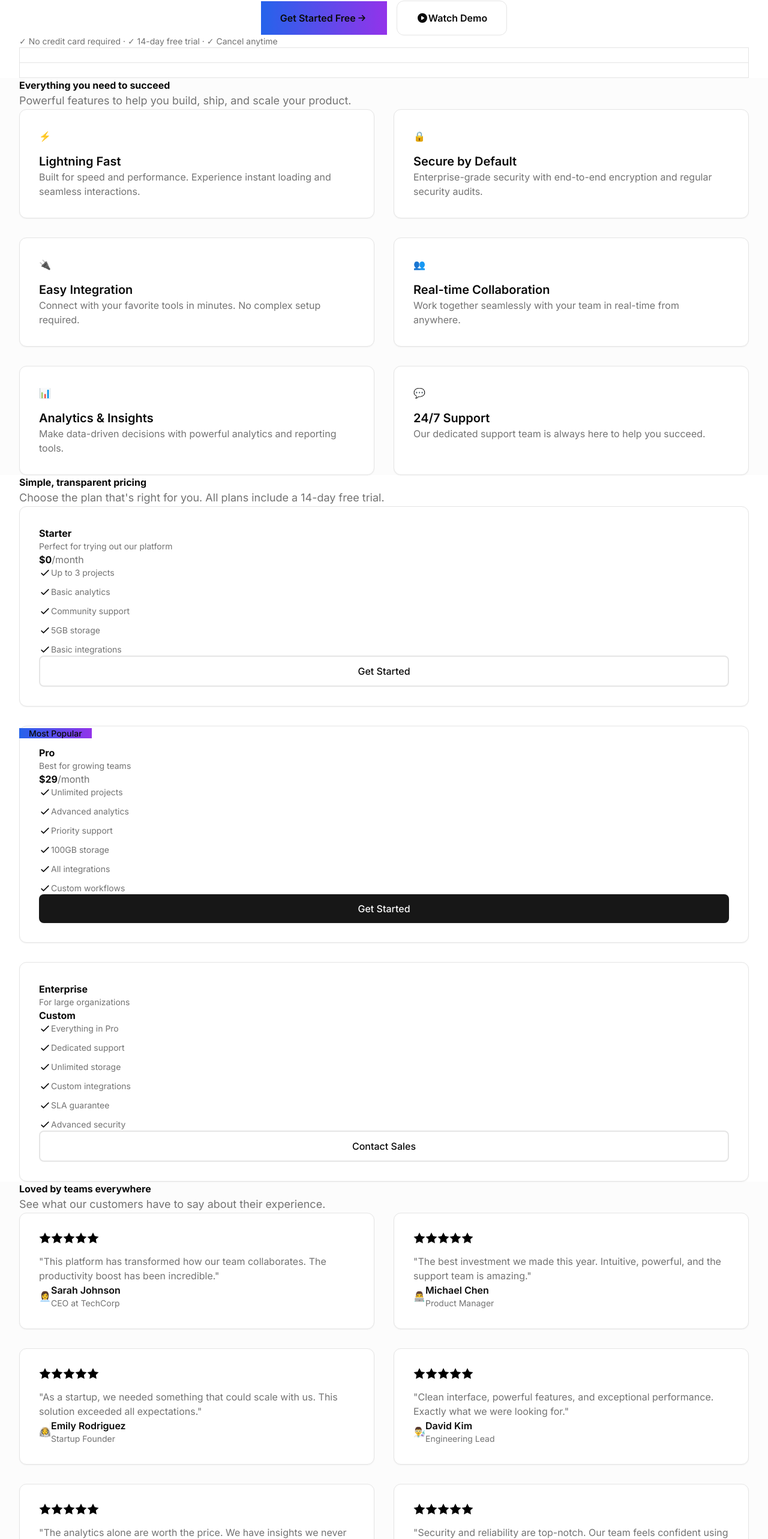
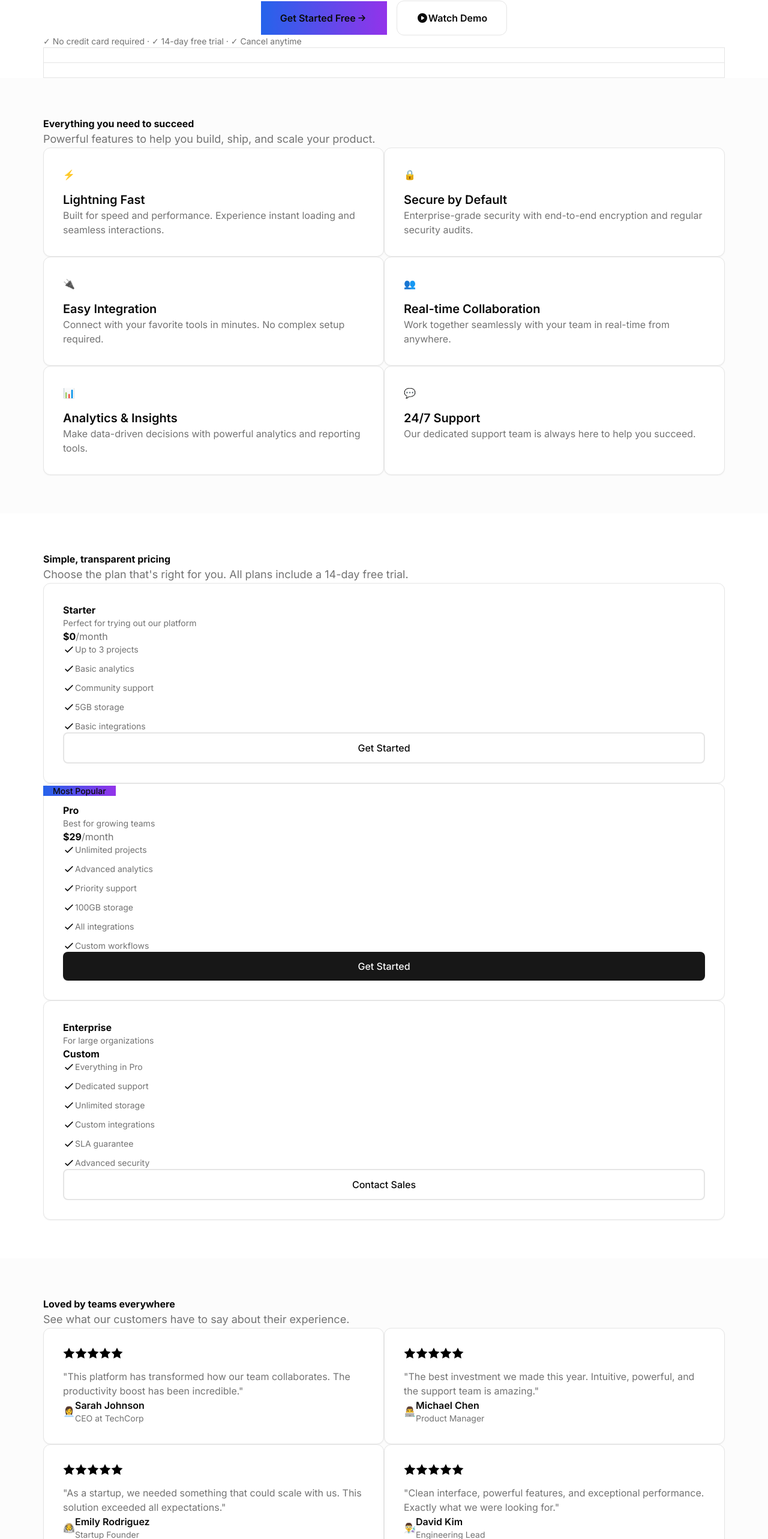
Before and after one commit to alielbasuonyy/saasify-landing-page, a Next.js app: page / in a window 1280 px wide. Shown: the part 192-2758 px from the top of the page at 60% size. Built offline with nearby package versions, Linux system fonts and the light colour scheme.

Commit message:
style: improve vertical spacing system with consistent rhythm

```diff
--- a/components/Container.tsx
+++ b/components/Container.tsx
@@ -7,7 +7,7 @@ interface ContainerProps {
 
 export default function Container({ children, className = '' }: ContainerProps) {
   return (
-    <div className={`mx-auto w-full max-w-7xl px-4 sm:px-6 lg:px-8 ${className}`}>
+    <div className={`mx-auto w-full max-w-[1200px] px-4 sm:px-6 lg:px-8 ${className}`}>
       {children}
     </div>
   );
--- a/sections/Features.tsx
+++ b/sections/Features.tsx
@@ -60,7 +60,7 @@ const itemVariants = {
 
 export default function Features() {
   return (
-    <section id="features" className="py-24 sm:py-32 bg-muted/30">
+    <section id="features" className="py-16 sm:py-28 bg-muted/30">
       <Container>
         <div className="mx-auto max-w-2xl text-center">
           <motion.h2
@@ -84,7 +84,7 @@ export default function Features() {
         </div>
 
         <motion.div
-          className="mt-20 grid gap-8 sm:grid-cols-2 lg:grid-cols-3"
+          className="mt-20 grid gap-10 sm:grid-cols-2 lg:grid-cols-3"
           variants={containerVariants}
           initial="hidden"
           whileInView="visible"
--- a/sections/Pricing.tsx
+++ b/sections/Pricing.tsx
@@ -72,7 +72,7 @@ const itemVariants = {
 
 export default function Pricing() {
   return (
-    <section id="pricing" className="py-24 sm:py-32">
+    <section id="pricing" className="py-16 sm:py-28">
       <Container>
         <div className="mx-auto max-w-2xl text-center">
           <motion.h2
@@ -96,7 +96,7 @@ export default function Pricing() {
         </div>
 
         <motion.div
-          className="mt-20 grid gap-8 lg:grid-cols-3"
+          className="mt-20 grid gap-10 lg:grid-cols-3 lg:gap-14"
           variants={containerVariants}
           initial="hidden"
           whileInView="visible"
--- a/sections/Testimonials.tsx
+++ b/sections/Testimonials.tsx
@@ -66,7 +66,7 @@ const itemVariants = {
 
 export default function Testimonials() {
   return (
-    <section id="testimonials" className="py-24 sm:py-32 bg-muted/30">
+    <section id="testimonials" className="py-16 sm:py-28 bg-muted/30">
       <Container>
         <div className="mx-auto max-w-2xl text-center">
           <motion.h2
@@ -90,7 +90,7 @@ export default function Testimonials() {
         </div>
 
         <motion.div
-          className="mt-20 grid gap-8 sm:grid-cols-2 lg:grid-cols-3"
+          className="mt-20 grid gap-10 sm:grid-cols-2 lg:grid-cols-3"
           variants={containerVariants}
           initial="hidden"
           whileInView="visible"
```
